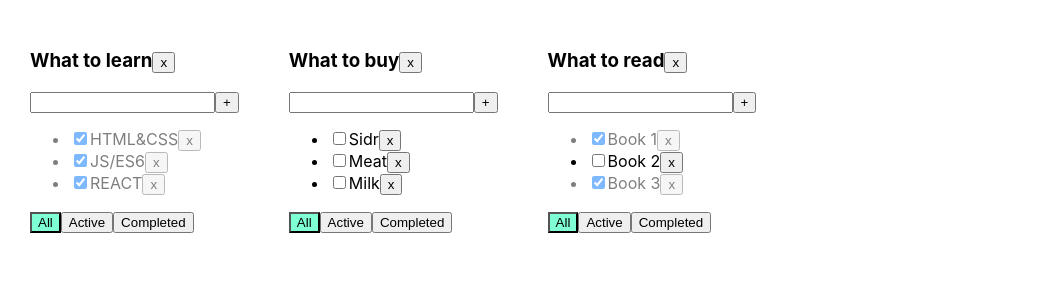
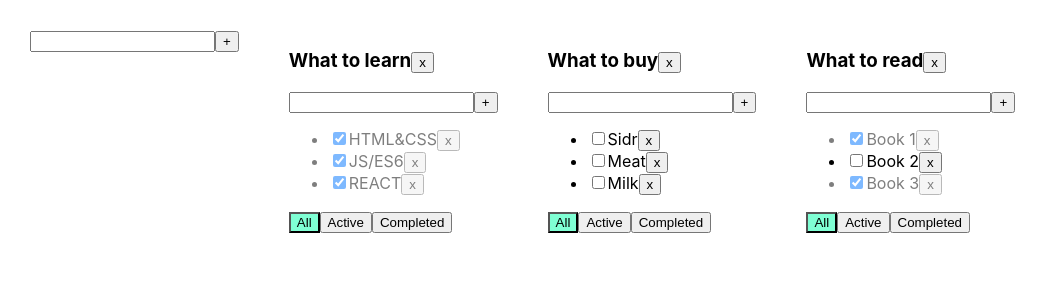
Before and after one commit to Pavel-Solovev/ToDoList, a React (Create React App) app: page / in a window 1280 px wide. Shown: the top 300 px of the page, without its empty margins (0-1048 px from the left). Built offline with nearby package versions, Linux system fonts and the light colour scheme.

Commit message:
TodoList for it-incubator add AddItemForm.tsx & EditableSpan.tsx

```diff
--- a/src/App.tsx
+++ b/src/App.tsx
@@ -2,6 +2,7 @@ import React, {useState} from 'react';
 import './App.css';
 import {Todolist} from './ToDoList';
 import {v1} from 'uuid';
+import {AddItemForm} from "./Components/AddItemForm";
 
 export type FilterValuesType = "All" | "Active" | "Completed";
 export type TodoListType = {
@@ -59,8 +60,21 @@ function App() {
 
     }
     let checkBoxFilter = (todoListID: string, id: string, isDone: boolean) => {
-        setTasks({...tasks, [todoListID]: tasks[todoListID].map(m=>m.id === id ? {...m, isDone}: m)})
+        setTasks({...tasks, [todoListID]: tasks[todoListID].map(m => m.id === id ? {...m, isDone} : m)})
     }
+    let changeTaskTitle = (todoListID: string, id: string, title: string) => {
+        setTasks({...tasks, [todoListID]: tasks[todoListID].map(m=>m.id === id ? {...m, title}: m)})
+    }
+    function changeTodoListTitle (todoListID: string, newTitle: string) {
+        const todolist = todoList.find(tl => tl.id === todoListID)
+        if (todolist) {
+            todolist.title = newTitle
+            setTodolists([...todoList])
+        }
+
+
+    }
+
     function changeFilter(todoListID: string, value: FilterValuesType) {
         setTodolists(todoList.map((m) => m.id === todoListID ? {...m, filter: value} : m))
     }
@@ -69,9 +83,18 @@ function App() {
         delete tasks[todoListID]
         setTasks({...tasks})
     }
+    const addTodoList = (title: string) => {
+        const newTodoListID = v1()
+        const newTodoList: TodoListType = {
+            id: newTodoListID, title, filter: 'All'
+        }
+        setTodolists([newTodoList, ...todoList])
+        setTasks({...tasks, [newTodoListID]: []})
+    }
 
     return (
         <div className="App">
+            <AddItemForm addItem={addTodoList}/>
             {todoList.map((tl, index) => {
                 let tasksForTodolist = tasks[tl.id];
                 if (tl.filter === "Active") {
@@ -92,12 +115,14 @@ function App() {
                         checkBoxFilter={checkBoxFilter}
                         removeTodoList={removeTodoList}
                         filter={tl.filter}
+                        changeTaskTitle={changeTaskTitle}
+                        changeTodoListTitle={changeTodoListTitle}
                     />)
             })
-
             }
         </div>
     );
+
 }
 
 export default App;
--- /dev/null
+++ b/src/Components/AddItemForm.tsx
@@ -0,0 +1,32 @@
+import React, {useState} from "react";
+import {Input} from "./Input";
+import {Button} from "./Button";
+import s from "../ToDoList.module.css";
+
+type AddItemFormType = {
+    addItem: any
+}
+
+export const AddItemForm: React.FC<AddItemFormType> = (props) => {
+
+    let [title, setTitle] = useState("")
+    let [error, setError] = useState(false)
+
+    const addItem = () => {
+        setError(false)
+        if (title.trim() !== '') {
+            props.addItem(title.trim());
+            setTitle("");
+        } else {
+            setError(true)
+        }}
+
+        return (<div>
+
+                <Input title={title} setTitle={setTitle} callBackHandlerForAddTask={addItem}/>
+                <Button name={'+'} callBackHandlerForAddTask={addItem}/>
+                {error && <div className={s.errorMessage}>Title is required</div>
+                }</div>
+        )
+
+}
--- /dev/null
+++ b/src/Components/EditableSpan.tsx
@@ -0,0 +1,42 @@
+import React, {ChangeEvent, FC, useState} from 'react'
+import {Input} from "./Input";
+
+type EditableSpanType = {
+    title: string
+    changeTitle: (title: string) => void
+}
+
+export const EditableSpan: FC<EditableSpanType> = (
+    {
+        title,
+        changeTitle
+    }
+) => {
+    const [userText, setUserText] = useState<string>("")
+    const [editMode, setEditMode] = useState<boolean>(false)
+    const onChangeHandler = (e: ChangeEvent<HTMLInputElement>) => {
+        // setError(false)
+        setUserText(e.currentTarget.value)
+    }
+
+
+    const onEditMode = () => {
+        setEditMode(true)
+        setUserText(title)
+    }
+    const offEditMode = () => {
+
+        setEditMode(false)
+        changeTitle(userText)
+    }
+
+
+    return editMode
+        ? <input
+            autoFocus={true}
+            value={userText}
+            onChange={onChangeHandler}
+            onBlur={offEditMode}/>
+        : <span onDoubleClick={onEditMode}>{title}</span>
+
+}
--- a/src/ToDoList.tsx
+++ b/src/ToDoList.tsx
@@ -1,9 +1,10 @@
-import React, {useState} from 'react';
+import React from 'react';
 import {FilterValuesType} from './App';
 import {CheckBox} from "./Components/CheckBox";
 import s from './ToDoList.module.css'
-import {Input} from "./Components/Input";
 import {Button} from "./Components/Button";
+import {AddItemForm} from "./Components/AddItemForm";
+import {EditableSpan} from "./Components/EditableSpan";
 
 type TaskType = {
     id: string
@@ -21,42 +22,37 @@ type PropsType = {
     checkBoxFilter: (todoListID: string, id: string,value: boolean) => void
     removeTodoList: (todoListID: string) => void
     filter: FilterValuesType
+    changeTaskTitle: (taskID: string, id: string,newTitle: string) => void
+    changeTodoListTitle: (todoListID: string, newTitle: string) => void
 }
 
 export function Todolist(props: PropsType) {
 
-    let [title, setTitle] = useState("")
-    let [error, setError] = useState(false)
-
-    const addTask = () => {
-        if (title.trim() !== '') {
-        props.addTask(props.todoListID, title.trim());
-        setTitle("");}
-        else{setError(true)}
-    }
     const onFilterClickHandler = (todoListID: string, value: FilterValuesType) => props.changeFilter(todoListID, value);
     const onChangeStatusHandler = (todoListID: string, tID: string, event: boolean) => {
         props.checkBoxFilter(todoListID, tID, event)
     }
     const onClickHandlerTask = (tID: string) => props.removeTask(props.todoListID, tID)
     const onClickHandlerTodo = () => props.removeTodoList(props.todoListID)
+    const addTask = (title:string) => props.addTask(props.todoListID, title)
+
+    const changeTaskTitle = (todoListID: string, tID:string, newTitle:string) => props.changeTaskTitle(props.todoListID, tID, newTitle)
+    const changeTodoListTitle = (todoListID: string, newTitle:string) => props.changeTodoListTitle(props.todoListID, newTitle)
 
     return <div>
         <h3>
-            {props.title}
+            <EditableSpan title={props.title} changeTitle={(newTitle)=>changeTodoListTitle(props.todoListID, newTitle)}/>
             <Button name={'x'} callBackHandlerForAddTask={onClickHandlerTodo}/>
         </h3>
         <div>
-            <Input title={title} setTitle={setTitle} callBackHandlerForAddTask={addTask}/>
-            <Button name={'+'} callBackHandlerForAddTask={addTask}/>
-            {error && <div className={s.errorMessage}>Title is required</div>}
+            <AddItemForm addItem={addTask}/>
         </div>
         <ul>
             {
                 props.tasks.map(t => {
                     return <li key={t.id} className={t.isDone ? s.isDoneS : ''}>
                         <CheckBox onChange={(value)=>onChangeStatusHandler(props.todoListID, t.id, value)} checked={t.isDone}/>
-                        <span>{t.title}</span>
+                        <EditableSpan title={t.title} changeTitle={(newTitle)=>changeTaskTitle(props.todoListID, t.id, newTitle)}/>
                         <Button name={'x'} callBackHandlerForAddTask={()=>onClickHandlerTask(t.id)}/>
                     </li>
                 })
```
